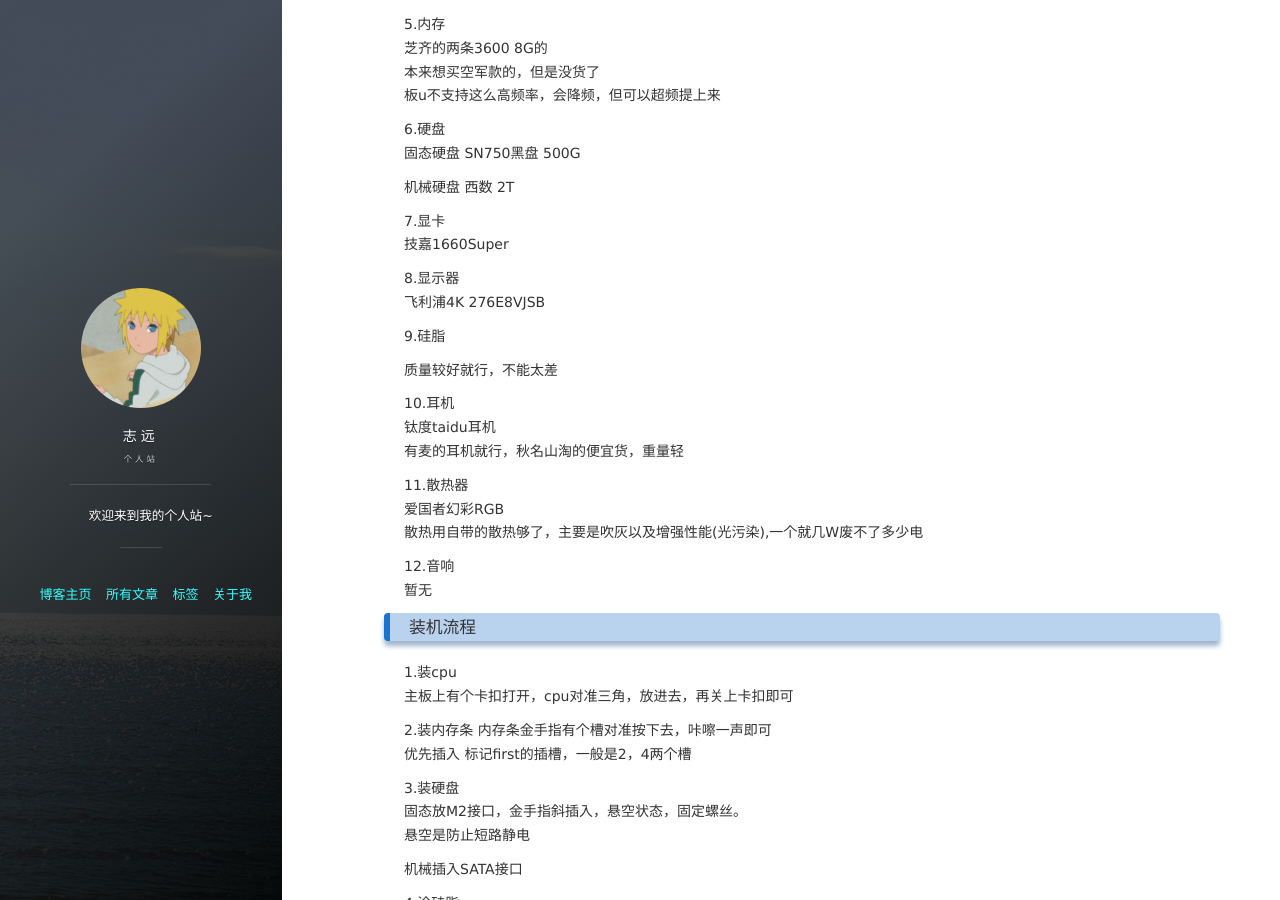
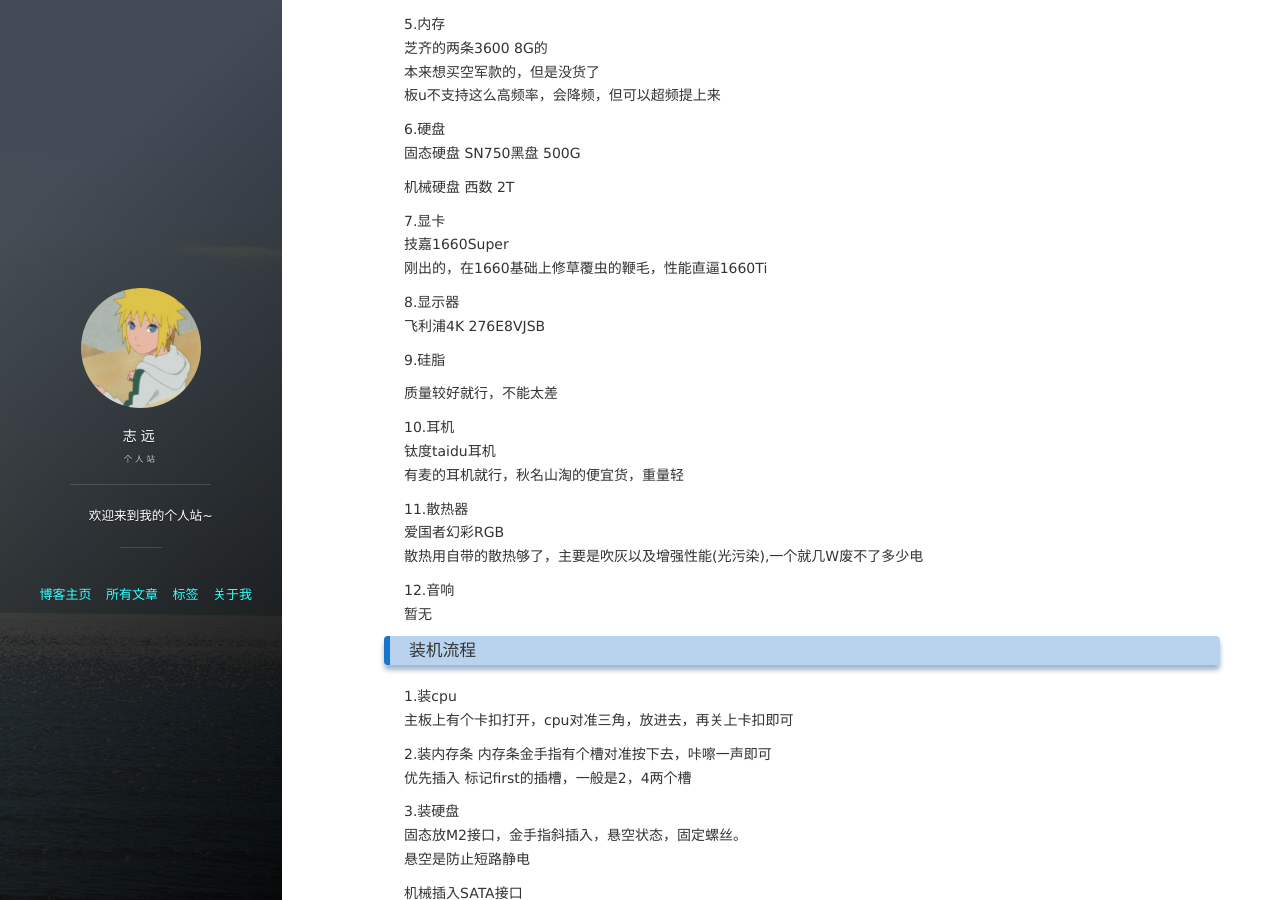
Before and after one commit to blueskyxzy/blueskyxzy.github.io, a Jekyll site: the page built from _posts/2019-11-25-computerinstall.md, in a window 1280 px wide and 900 px high, scrolled down 501 px. Built offline with Jekyll 4.4.1, drawn with Linux system fonts in a browser that asks for light colours; nearby versions of some CDN libraries; comment, search, counter and statistics services are not loaded.

Commit message:
add 装机

```diff
--- a/_posts/2019-11-25-computerinstall.md
+++ b/_posts/2019-11-25-computerinstall.md
@@ -35,6 +35,7 @@ tags: 技能
 
 7.显卡
    技嘉1660Super
+   刚出的，在1660基础上修草覆虫的鞭毛，性能直逼1660Ti
 
 8.显示器
    飞利浦4K 276E8VJSB
```
